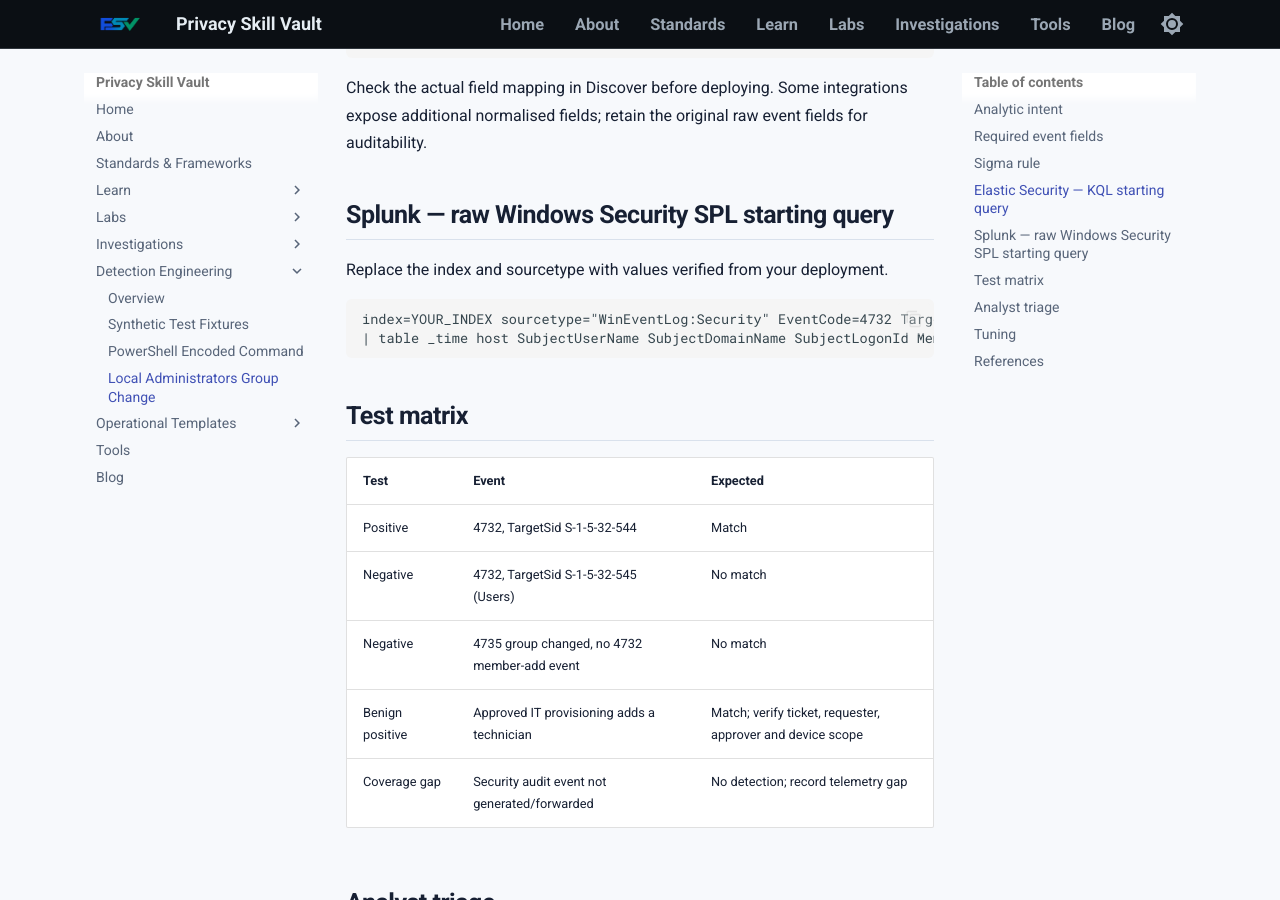
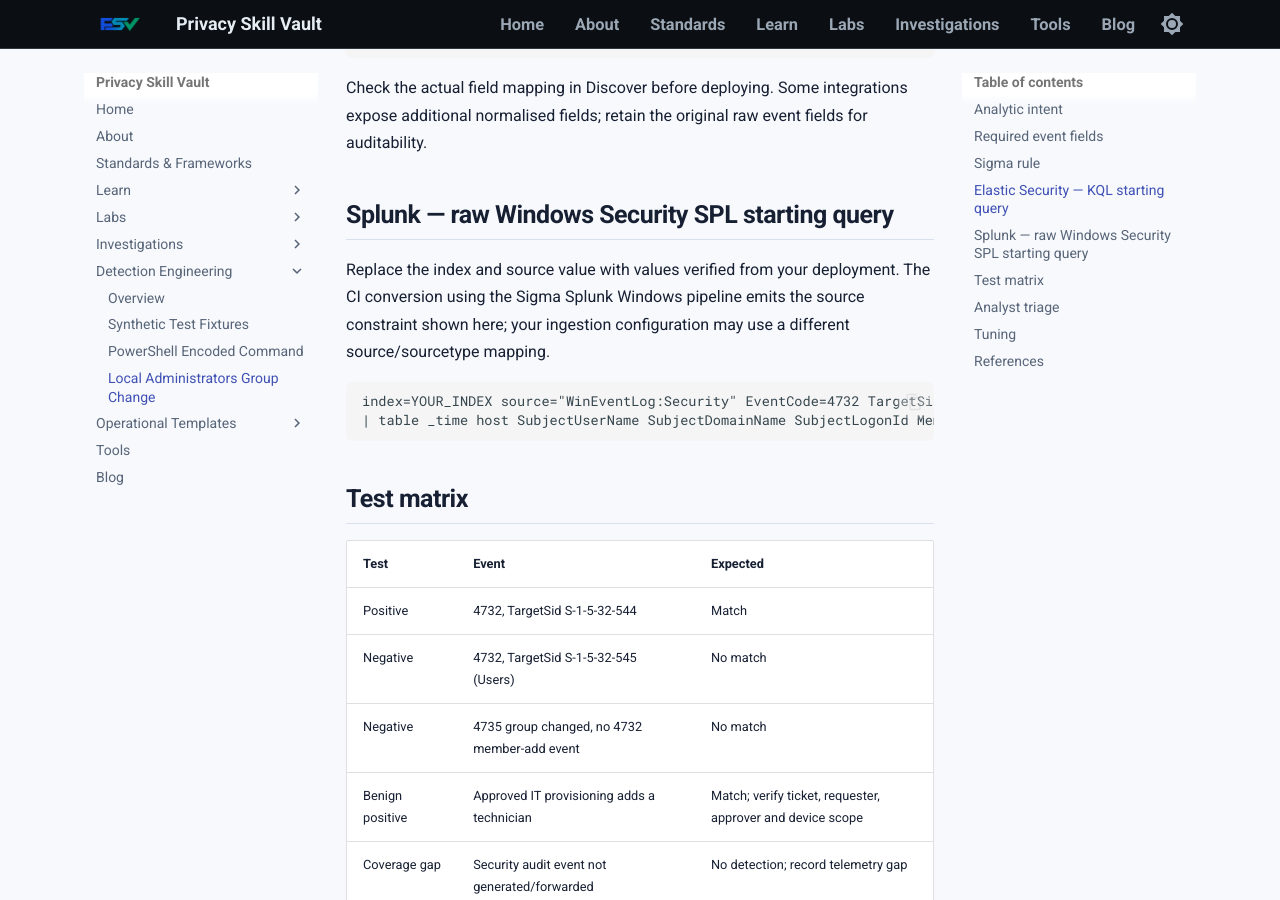
Before and after one commit to PrivacySkillVault/privacyskillvault.github.io, an MkDocs documentation site: the page built from docs/detection-engineering/windows-local-admin-membership.md, in a window 1280 px wide and 900 px high, scrolled down 2258 px. Built offline with MkDocs 1.6.1 and Material for MkDocs 9.7.7, drawn with Linux system fonts in a browser that asks for light colours.

Commit message:
Align Windows Security SPL example with Sigma conversion

````diff
--- a/docs/detection-engineering/windows-local-admin-membership.md
+++ b/docs/detection-engineering/windows-local-admin-membership.md
@@ -77,10 +77,10 @@
 
 ## Splunk — raw Windows Security SPL starting query
 
-Replace the index and sourcetype with values verified from your deployment.
+Replace the index and source value with values verified from your deployment. The CI conversion using the Sigma Splunk Windows pipeline emits the source constraint shown here; your ingestion configuration may use a different source/sourcetype mapping.
 
 ```spl
-index=YOUR_INDEX sourcetype="WinEventLog:Security" EventCode=4732 TargetSid="S-1-5-32-544"
+index=YOUR_INDEX source="WinEventLog:Security" EventCode=4732 TargetSid="S-1-5-32-544"
 | table _time host SubjectUserName SubjectDomainName SubjectLogonId MemberName MemberSid TargetUserName TargetSid
 ```
 
````
